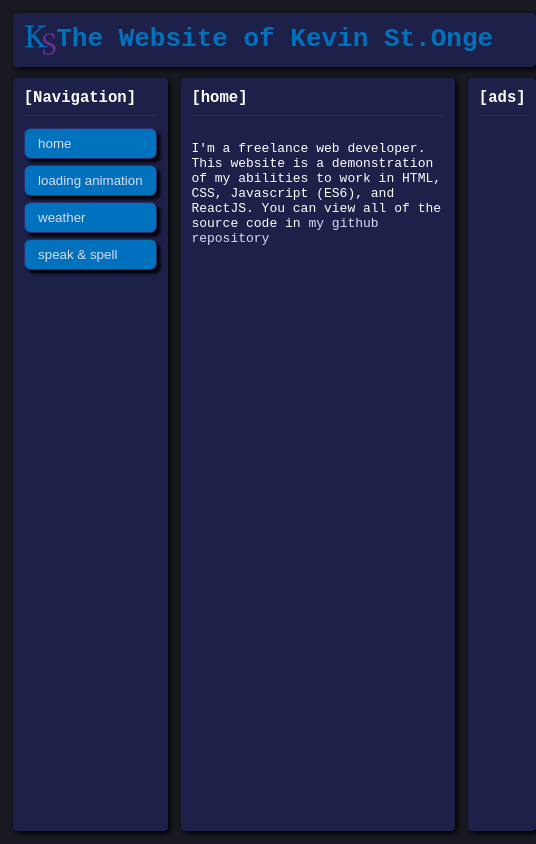
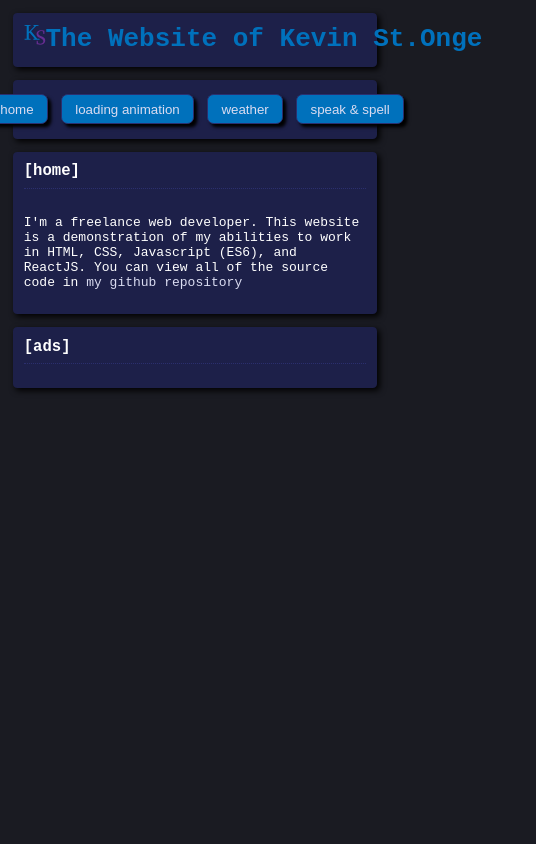
Before and after one commit to kevinstonge/homepage, a React (Create React App) app: page / in a window 390 px wide. Shown: the whole page, 536 px wide, since content can reach past the window. Built offline with nearby package versions, Linux system fonts and the light colour scheme.

Commit message:
css improvements

```diff
--- a/src/App.css
+++ b/src/App.css
@@ -9,30 +9,35 @@
 	--c1-8: #DADCF1;
 	--c2-4: #662D91;
 }
-body { background-color: var(--c1-2); width: calc(100vw - 2em); margin: 1em auto; font-family: monospace; overflow:hidden;}
+body { background-color: var(--c1-2); height: calc(100vh); width: calc(100vw - 1em); margin: 0.5em; font-family: monospace; overflow:hidden; }
 a { color: var(--c1-8); text-decoration: none; }
-.App { display: grid; grid-template-rows: 4em calc(100vh - 7em); grid-row-gap: 1em; }
+.App { display: flex; flex-direction: column; align-content: stretch; }
 
-.visual-container { background-color: var(--c1-3); border: 1px solid var(--c1-3); box-shadow: 0.2em 0.2em 0.5em var(--c1-1); border-radius: 0.3em; padding: 0.75em; }
+.visual-container { background-color: var(--c1-3); border: 1px solid var(--c1-3); box-shadow: 0.2em 0.2em 0.5em var(--c1-1); border-radius: 0.3em; padding: 0.75em; margin: 0.5em; }
 .visual-container:hover { border: 1px solid var(--c1-4); }
 .visual-container h2 { width: 100%; border-bottom: 1px dotted var(--c1-4); padding-top: 0; margin-top: 0; padding-bottom: 0.5em; font-size: 1.2em; }
 /* header */
-header { display: grid; grid-template-columns: 2.5em auto 2.5em; }
+header { display: flex; }
 header:hover { cursor: pointer; }
 .header-block { text-align: center; }
 .header-block * { margin: 0; padding: 0; }
-#header-middle { white-space: nowrap; }
+#header-middle { white-space: nowrap; width: calc(100vw - 7em); }
 #header-left, #header-right { width: 2.5em; height: 2.5em; }
 h1 { color: var(--c1-6); }
 #logo-k {fill:var(--c1-6);}
 #logo-s {fill:var(--c2-4);}
 /* main grid */
-#main-grid { display: grid; grid-template-columns: max-content auto max-content; grid-column-gap: 1em; }
-#nav-container nav button { background-color: var(--c1-6); outline-style: none; border: 1px solid var(--c1-4); display: block; width: 100%; padding: 0.5em 1em; margin: 0.5em auto; color: var(--c1-8); border-radius: 0.5em; text-align: left; box-shadow: 0.25em 0.25em 0.25em black; }
+#main-grid { display: flex; height: calc(100vh - 6em); align-content: stretch; }
+#nav-container { width: max-content; }
+#ads { width: max-content; }
+#nav-container nav button { background-color: var(--c1-6); outline-style: none; border: 1px solid var(--c1-4); display: block; width: 100%; padding: 0.5em 1em; margin: 0.5em auto; color: var(--c1-8); border-radius: 0.5em; text-align: left; box-shadow: 0.25em 0.25em 0.25em black; white-space: nowrap; }
 #nav-container nav button:hover { background-color: var(--c1-7); color: white; border: 1px solid var(--c1-8);}
 /* content */
+#content-container {
+	flex-grow: 1;
+}
 #content-container article {
-	height: calc(100vh - 12em);
+	height: calc(100% - 3em);
 	overflow-Y: auto;
 }
 #content-container article::-webkit-scrollbar-track
@@ -53,3 +58,28 @@ h1 { color: var(--c1-6); }
 	border-radius: 5px;
 	background-color: var(--c1-5);
 }
+
+/* change to max-width */
+@media only screen and (max-width: 600px) {
+	#nav-container { display: flex; flex-direction: row; width: unset; justify-content: center; padding: 0.5em; }
+	#nav-container h2 { display: none; }
+	#nav-container nav { display: flex; flex-direction: row; }
+	#nav-container nav a { margin: 0 0.5em; }
+	#main-grid { display: flex; flex-direction: column; }
+	#content-container { height: max-content; flex-grow: 0; }
+	#ads {  width: unset; }
+	body { width: calc(100vw - 1em); height: calc(100vh - 1em); overflow: auto; }
+	body::-webkit-scrollbar-track {
+		border-radius: 5px;
+		background-color: var(--c1-4);
+	}
+	body::-webkit-scrollbar	{
+		width: 5px;
+		border-radius: 5px;
+		background-color: var(--c1-4);
+	}
+	body::-webkit-scrollbar-thumb {
+		border-radius: 5px;
+		background-color: var(--c1-5);
+	}
+}
--- a/src/pages/SNS/SNS.css
+++ b/src/pages/SNS/SNS.css
@@ -1,4 +1,5 @@
 .cls-1, .cls-2 { opacity: 0; }
-.cls-3 {fill:#14ffff; fill-opacity: 0; }
-#SNScontainer svg { max-height: calc(100vh - 14em);; max-width: 70vw; }
+.cls-3 { fill:#14ffff; fill-opacity: 0; }
+#SNScontainer { margin: auto; text-align: center; }
+#SNScontainer svg { max-height: calc(100vh - 14em); max-width: 70vw; margin: auto; }
 #highlightOn { fill-opacity: 0; stroke: white; stroke-width: 10; opacity: 1; }
--- a/src/pages/SNS/SNS.js
+++ b/src/pages/SNS/SNS.js
@@ -56,11 +56,9 @@ export default class SNS extends Component {
   };
   render() {
     return (
-      <div>
         <div id="SNScontainer">
           <SNSsvg SNSButtonPress={this.SNSButtonPress} SNSstate={this.state}/>
         </div>
-      </div>
     )
   }
   componentDidMount() {
```
